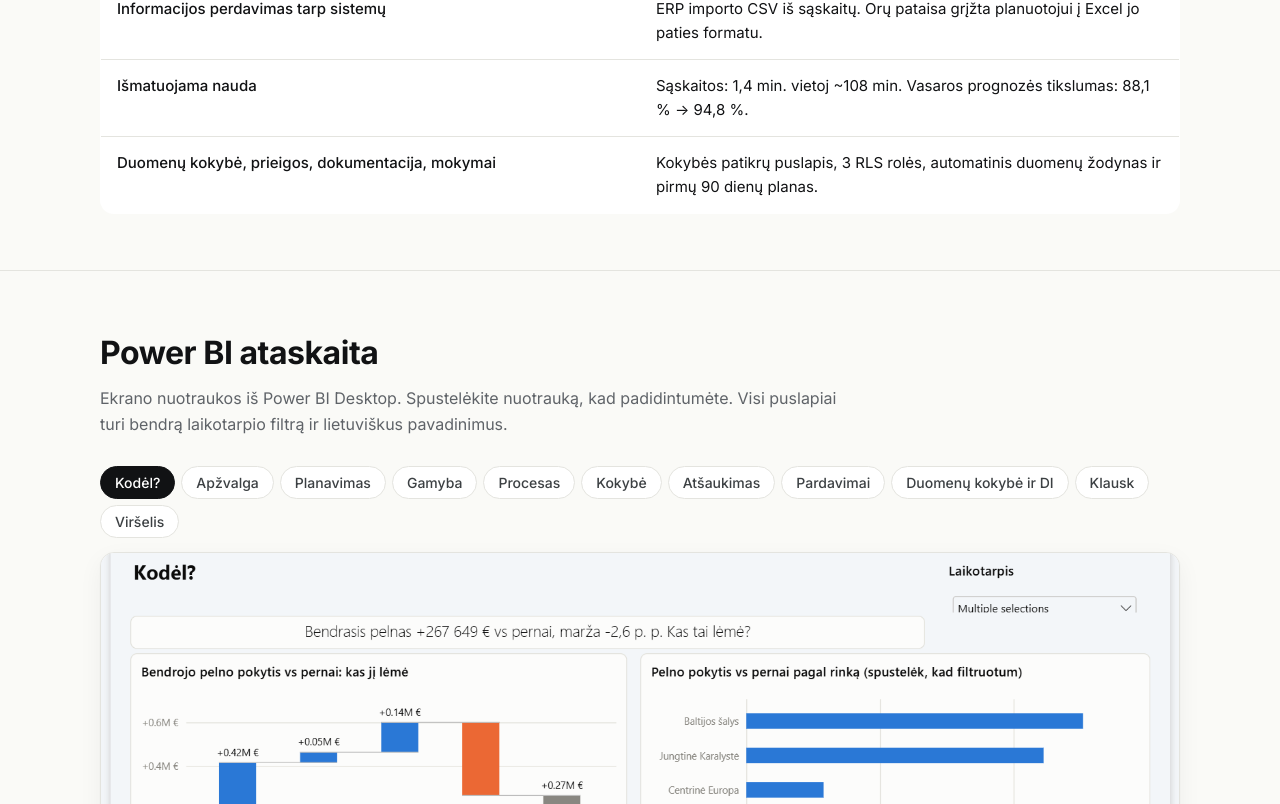
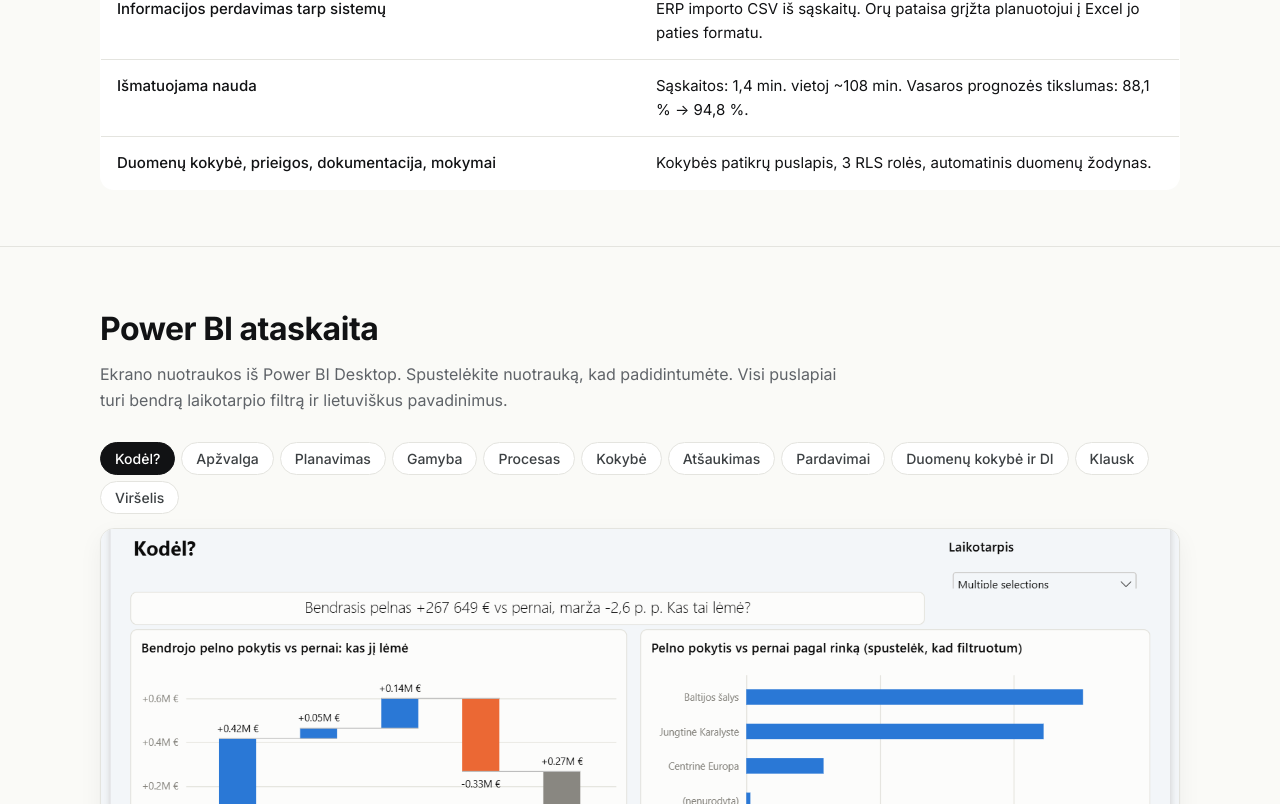
Before and after one commit to NojusTautavicius1/klaipedos-pienas-powerbi-demo, a plain HTML site: page site/index.html in a window 1280 px wide. Shown: the part 1716-2520 px from the top of the page. Drawn offline with Linux system fonts and the light colour scheme.

Commit message:
Pasalintas 90 dienu planas ir nuorodos i ji
Co-Authored-By: Claude Opus 5.5 <noreply@anthropic.com>

```diff
--- a/site/index.html
+++ b/site/index.html
@@ -179,7 +179,7 @@ table.req td{overflow-wrap:anywhere}
       <tr><td>DI: ataskaitų rengimas</td><td>Mėnesio komentaras vadovybei, kurį rašo Claude, o skriptas patikrina kiekvieną jame paminėtą skaičių.</td></tr>
       <tr><td>Informacijos perdavimas tarp sistemų</td><td>ERP importo CSV iš sąskaitų. Orų pataisa grįžta planuotojui į Excel jo paties formatu.</td></tr>
       <tr><td>Išmatuojama nauda</td><td>Sąskaitos: 1,4 min. vietoj ~108 min. Vasaros prognozės tikslumas: 88,1 % → 94,8 %.</td></tr>
-      <tr><td>Duomenų kokybė, prieigos, dokumentacija, mokymai</td><td>Kokybės patikrų puslapis, 3 RLS rolės, automatinis duomenų žodynas ir pirmų 90 dienų planas.</td></tr>
+      <tr><td>Duomenų kokybė, prieigos, dokumentacija, mokymai</td><td>Kokybės patikrų puslapis, 3 RLS rolės, automatinis duomenų žodynas.</td></tr>
     </tbody>
   </table>
 </div></section>
@@ -264,7 +264,6 @@ abejotina → žmogui</div></div>
   <div>
     <h2>Apie mane</h2>
     <p>Esu Nojus Tautavičius, gyvenu Kretingoje ir baigiu programuotojo mokslus KTMC. Vasarą Potissimus agentūroje Klaipėdoje automatizavau SEO turinio ir audito ataskaitų rengimą, dabar atlieku praktiką IT Perspective. Rašau Python, TypeScript ir SQL, Claude API naudoju kasdien.</p>
-    <p>Taip pat parengiau <a href="https://github.com/NojusTautavicius1/klaipedos-pienas-powerbi-demo/blob/main/docs/pirmos_90_dienu.md">planą, ką daryčiau per pirmas 90 dienų</a>: pradžia ne sezono metu, sulyginimas su finansais ir DI pilotas lygiagrečiai su žmogumi.</p>
     <p>Kiti darbai: <a href="https://ntdev.lt">ntdev.lt</a></p>
   </div>
   <div class="contact">
```
Also changed, not shown: 3 other files.
